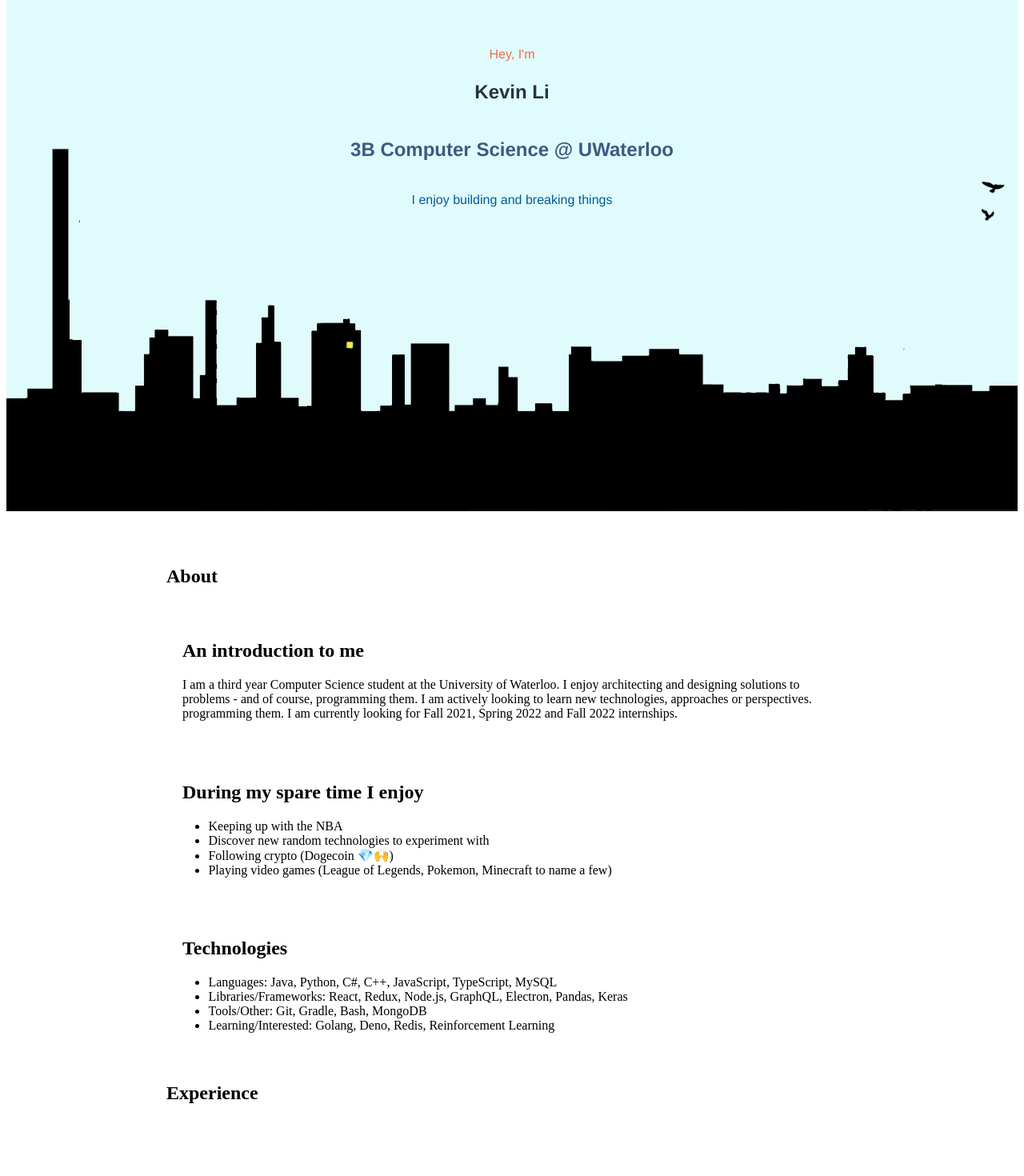
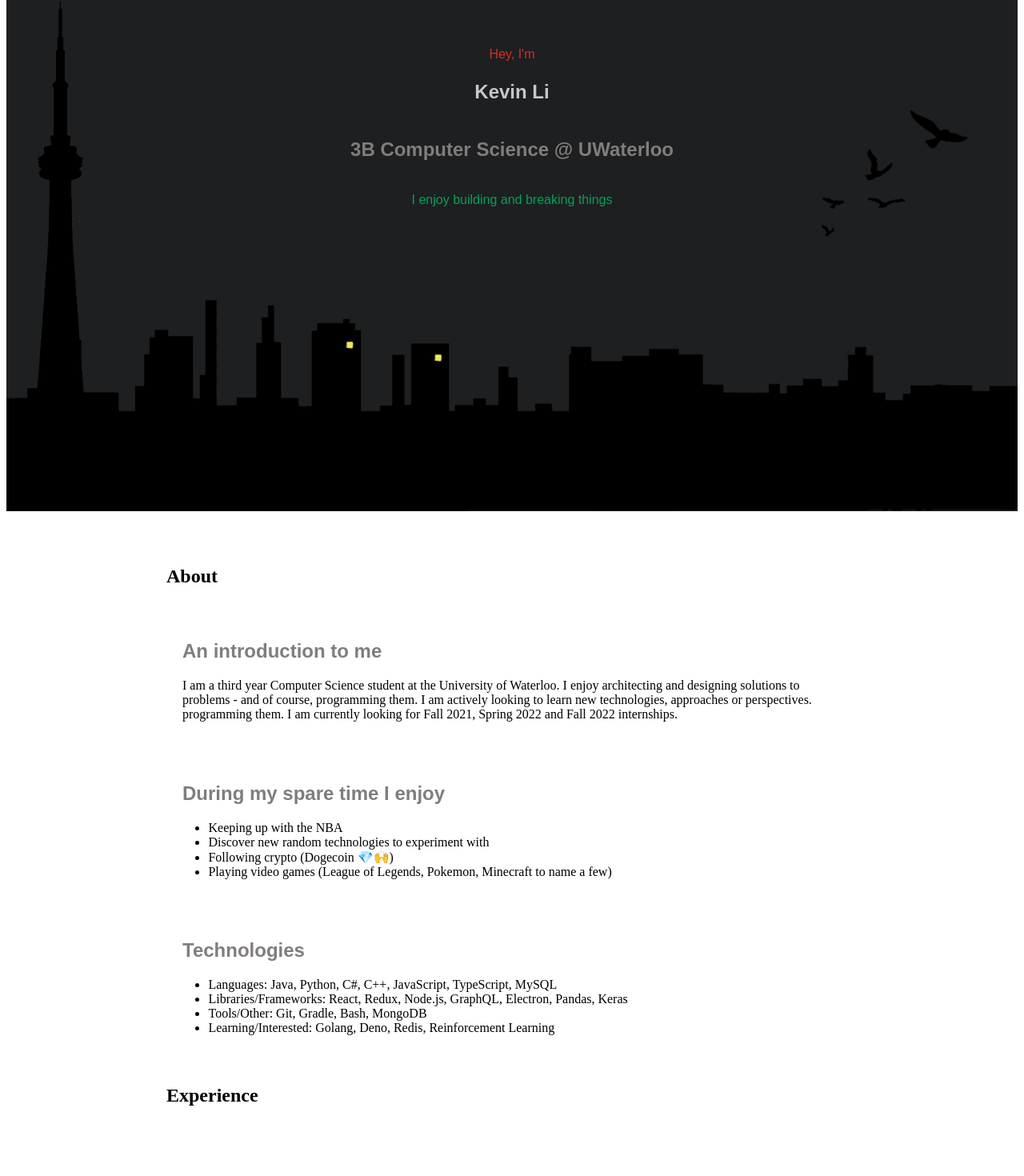
Before and after one commit to kevinli23/portfolio, a Next.js app: page / in a window 1280 px wide. Shown: the part 169-1639 px from the top of the page at 80% size. Built offline with nearby package versions, Linux system fonts and the light colour scheme.

Commit message:
some changes + make dark mode default

```diff
--- a/components/About/index.js
+++ b/components/About/index.js
@@ -6,20 +6,28 @@ import {
 	List,
 	ListItem,
 	UnorderedList,
+	useColorMode,
 } from '@chakra-ui/react';
 import { Container } from './styledItems';
 import { FaReact } from 'react-icons/fa';
+import { getColor } from '../../utils/colors';
 
 const About = () => {
+	const { colorMode } = useColorMode();
+	const secondaryColor = getColor('landingSecondaryTextColor', colorMode);
+	const font = getColor('font', colorMode);
+
 	return (
 		<>
-			<Heading size="2xl" style={{ marginBottom: '10px' }}>
+			<Heading size="2xl" mb="10px">
 				About
 			</Heading>
 			<Divider />
 			<Container>
-				<Heading size="md">An introduction to me</Heading>
-				<Text style={{ marginTop: '10px' }}>
+				<Heading fontFamily={font} color={secondaryColor} size="md">
+					An introduction to me
+				</Heading>
+				<Text mt="10px">
 					I am a third year Computer Science student at the University of Waterloo. I
 					enjoy architecting and designing solutions to problems - and of course,
 					programming them. I am actively looking to learn new technologies,
@@ -29,8 +37,10 @@ const About = () => {
 			</Container>
 
 			<Container>
-				<Heading size="md">During my spare time I enjoy</Heading>
-				<UnorderedList style={{ paddingLeft: '2%', marginTop: '10px' }}>
+				<Heading fontFamily={font} color={secondaryColor} size="md">
+					During my spare time I enjoy
+				</Heading>
+				<UnorderedList pl="2%" mt="10px">
 					<ListItem>Keeping up with the NBA</ListItem>
 					<ListItem>Discover new random technologies to experiment with</ListItem>
 					<ListItem>Following crypto (Dogecoin 💎🙌)</ListItem>
@@ -41,8 +51,10 @@ const About = () => {
 			</Container>
 
 			<Container>
-				<Heading size="md">Technologies</Heading>
-				<UnorderedList style={{ paddingLeft: '2%', marginTop: '10px' }}>
+				<Heading fontFamily={font} color={secondaryColor} size="md">
+					Technologies
+				</Heading>
+				<UnorderedList pl="2%" mt="10px">
 					<ListItem>
 						Languages: Java, Python, C#, C++, JavaScript, TypeScript, MySQL
 					</ListItem>
--- a/components/Experience/ExperienceCard.js
+++ b/components/Experience/ExperienceCard.js
@@ -8,13 +8,19 @@ import {
 	ListItem,
 	Spacer,
 	useMediaQuery,
+	useColorMode,
 } from '@chakra-ui/react';
 import { Row, Column } from './styledItems';
+import { getColor } from '../../utils/colors';
 
 const ExperienceCard = ({ company, duration, title, items, image }) => {
 	const [isLargerThan1024] = useMediaQuery('(min-width: 1024px)');
+	const { colorMode } = useColorMode();
+	const tertiaryColor = getColor('landingTertiaryTextColor', colorMode);
+	const font = getColor('font', colorMode);
+
 	return (
-		<Box overflow="hidden" borderRadius="lg" maxW="87%">
+		<Box overflow="hidden" borderRadius="lg" maxW="90%">
 			<Column style={{ margin: '20px' }}>
 				<Row style={{ alignItems: 'center' }}>
 					<Img
@@ -23,8 +29,12 @@ const ExperienceCard = ({ company, duration, title, items, image }) => {
 						boxSize={isLargerThan1024 ? '50px' : '40px'}
 					/>
 					<Column>
-						<Heading size="md">{title}</Heading>
-						<Text>{company}</Text>
+						<Heading fontFamily={font} size="md">
+							{title}
+						</Heading>
+						<Text fontFamily={font} color={tertiaryColor}>
+							{company}
+						</Text>
 					</Column>
 					<Spacer />
 					{isLargerThan1024 && <Text>{duration}</Text>}
--- a/components/Landing/index.js
+++ b/components/Landing/index.js
@@ -1,9 +1,8 @@
 import React from 'react';
-import { lightColors, darkColors } from '../../utils/colors';
+import { getColor } from '../../utils/colors';
 import {
 	Button,
 	useColorMode,
-	useColorModeValue,
 	Heading,
 	Img,
 	useMediaQuery,
@@ -17,33 +16,12 @@ const Landing = () => {
 	const { colorMode, toggleColorMode } = useColorMode();
 	const [isLargerThan1024] = useMediaQuery('(min-width: 1024px)');
 
-	const bg = useColorModeValue(
-		lightColors.landingBGColor,
-		darkColors.landingBGColor
-	);
-
-	const color = useColorModeValue(
-		lightColors.landingTextColor,
-		darkColors.landingTextColor
-	);
-
-	const secondaryColor = useColorModeValue(
-		lightColors.landingSecondaryTextColor,
-		darkColors.landingSecondaryTextColor
-	);
-
-	const tertiaryColor = useColorModeValue(
-		lightColors.landingTertiaryTextColor,
-		darkColors.landingTertiaryTextColor
-	);
-
-	const highlightColor = useColorModeValue(
-		lightColors.landingHighlight,
-		darkColors.landingHighlight
-	);
-
-	const font = useColorModeValue(lightColors.font, darkColors.font);
-	const penguin = useColorModeValue('/penguin.png', '/yellowpenguin.png');
+	const bg = getColor('landingBGColor', colorMode);
+	const color = getColor('landingTextColor', colorMode);
+	const font = getColor('font', colorMode);
+	const secondaryColor = getColor('landingSecondaryTextColor', colorMode);
+	const tertiaryColor = getColor('landingTertiaryTextColor', colorMode);
+	const highlightColor = getColor('landingHighlight', colorMode);
 
 	return (
 		<LandingMain
@@ -61,11 +39,7 @@ const Landing = () => {
 			>
 				Kevin Li
 			</Heading>
-			<Heading
-				style={{ fontFamily: font, marginBottom: '3vh' }}
-				color={secondaryColor}
-				size="lg"
-			>
+			<Heading fontFamily={font} mb="3vh" color={secondaryColor} size="lg">
 				3B Computer Science @ UWaterloo
 			</Heading>
 			<Text color={tertiaryColor} fontSize="lg">
--- a/components/Projects/ProjectCard.js
+++ b/components/Projects/ProjectCard.js
@@ -1,5 +1,12 @@
 import React from 'react';
-import { Box, Image, Badge, useColorModeValue, Link } from '@chakra-ui/react';
+import {
+	Box,
+	Image,
+	Badge,
+	useColorModeValue,
+	Link,
+	Text,
+} from '@chakra-ui/react';
 import { lightColors, darkColors } from '../../utils/colors';
 
 const ProjectCard = ({ name, image, link, state, tech, description }) => {
@@ -7,6 +14,8 @@ const ProjectCard = ({ name, image, link, state, tech, description }) => {
 		lightColors.landingTertiaryTextColor,
 		darkColors.landingTertiaryTextColor
 	);
+
+	const font = useColorModeValue(lightColors.font, darkColors.font);
 
 	return (
 		<Box
@@ -25,10 +34,17 @@ const ProjectCard = ({ name, image, link, state, tech, description }) => {
 							{state}
 						</Badge>
 					</Box>
-					<Box mt="1" fontWeight="semibold" as="h4" lineHeight="tight" isTruncated>
+					<Box
+						mt="1"
+						fontFamily={font}
+						fontWeight="semibold"
+						as="h3"
+						lineHeight="tight"
+						fontSize="20px"
+					>
 						{name}
 					</Box>
-					<Box color={tertiaryColor} mb="10px">
+					<Box fontFamily={font} color={tertiaryColor} mb="10px">
 						{tech}
 					</Box>
 					<Box>{description}</Box>
--- a/utils/theme.js
+++ b/utils/theme.js
@@ -1,7 +1,7 @@
 import { extendTheme } from '@chakra-ui/react';
 
 const config = {
-	initialColorMode: 'light',
+	initialColorMode: 'dark',
 	useSystemColorMode: false,
 };
 
```
Also changed, not shown: public/bg.png.
